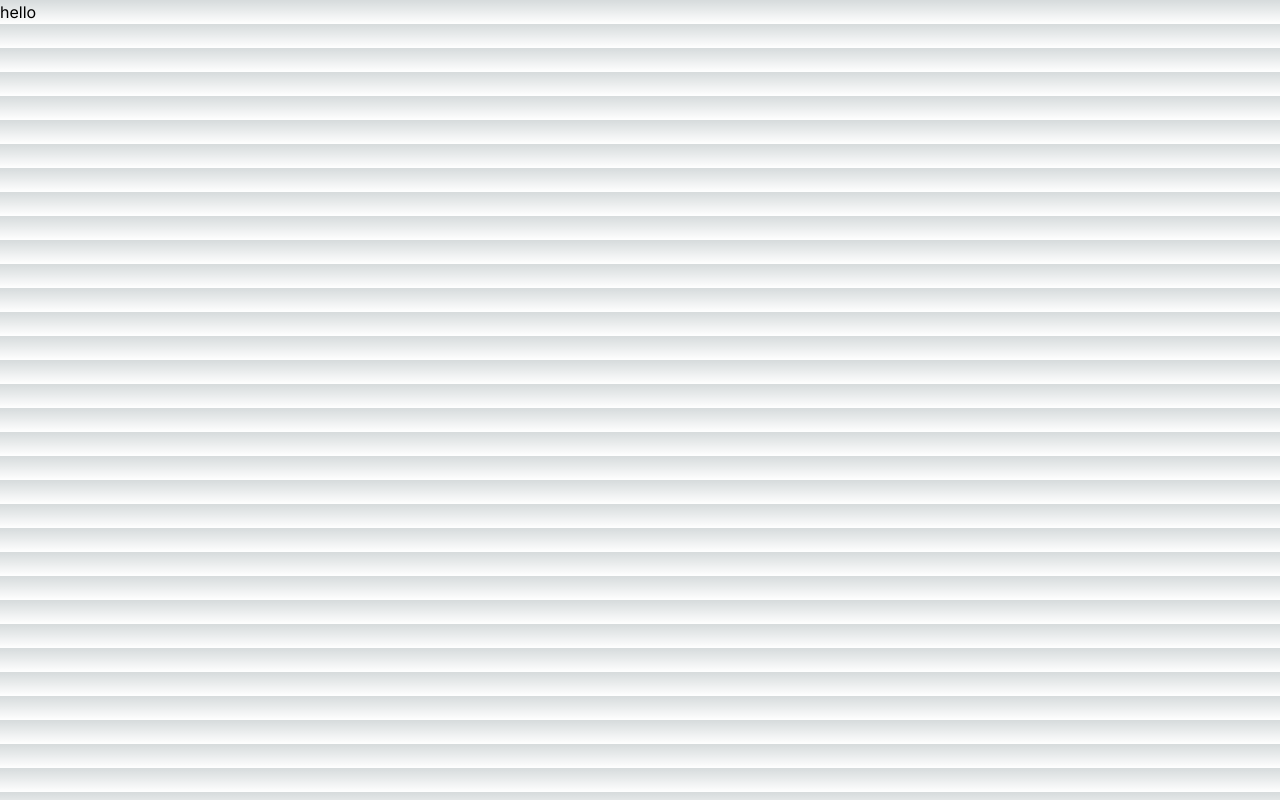
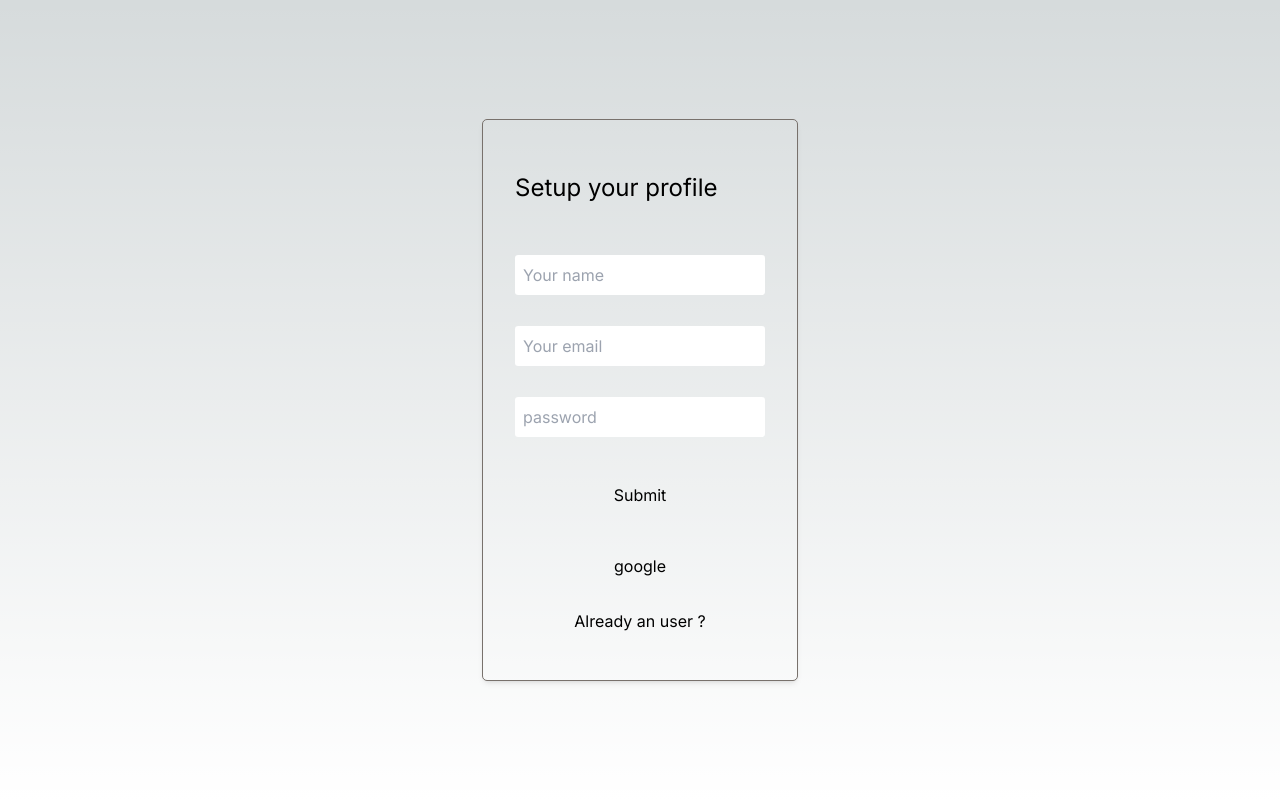
Before and after one commit to antonrejoe/social-media-for-products, a Next.js app: page /signup in a window 1280 px wide. Built offline with nearby package versions, Linux system fonts and the light colour scheme.

Commit message:
login outline is ready

```diff
--- a/src/app/[channel]/page.tsx
+++ /dev/null
@@ -1,14 +0,0 @@
-
-import React from 'react'
-
-export default function page(){
-
-
-      return <>hello</>
-
-
-
-
-
-
-}
--- a/src/app/globals.css
+++ b/src/app/globals.css
@@ -8,6 +8,7 @@
   --background-end-rgb: 255, 255, 255;
   --focus-outline-rgb: #000;
   --input-text-field-bg: #ffff;
+  --submit-google-btn-login-outline: #000;
 }
 
 @media (prefers-color-scheme: dark) {
@@ -17,6 +18,7 @@
     --background-end-rgb: 0, 0, 0;
     --focus-outline-rgb: #fff;
     --input-text-field-bg: #46464657;
+    --submit-google-btn-login-outline: #fff;
   }
 }
 
@@ -27,12 +29,16 @@ body {
       rgb(var(--background-end-rgb))) rgb(var(--background-start-rgb));
 }
 
+.login-box>div>input {
 
-.login-box>div>input {
+  background: var(--input-text-field-bg);
+}
+
+.login-box>div>input,
+.login-box>button {
 
   padding: 0.5rem;
   border-radius: 0.2rem;
-  background: var(--input-text-field-bg);
 
 }
 
@@ -40,6 +46,6 @@ body {
   outline: var(--focus-outline-rgb) 2px solid;
 }
 
-.login-box>div>button {
-  background: #000;
+.login-box>button:hover {
+  outline: var(--submit-google-btn-login-outline) solid;
 }
--- /dev/null
+++ b/src/app/login/page.tsx
@@ -0,0 +1,68 @@
+"use client";
+import React from "react";
+import { useRouter } from "next/navigation";
+import Link from "next/link";
+import { useState } from "react";
+import { Account, Client } from "appwrite";
+export default function Page() {
+  const router = useRouter();
+
+  const client = new Client()
+    .setProject(process.env.NEXT_PUBLIC_PROJECT_ID as string)
+    .setEndpoint(process.env.NEXT_PUBLIC_END_PT as string);
+  const account = new Account(client);
+
+  const googleLogin = (e: React.MouseEvent) => {
+    e.preventDefault();
+    account.createOAuth2Session("google", "http://localhost:4000/profile");
+  };
+
+  const [user, setuser] = useState({
+    email: "",
+    password: "",
+  });
+  const loginUser = async (e: React.MouseEvent) => {
+    try {
+      await account.createEmailSession(user.email, user.password);
+      router.push("/profile");
+      console.log(e);
+    } catch (error) {
+      console.log(error);
+    }
+  };
+  return (
+    <main>
+      <div className="login_container">
+        <div>Login</div>
+
+        <input
+          type="text"
+          name="name"
+          id="name"
+          onChange={(e) => {
+            setuser({
+              ...user,
+              email: e.target.value,
+            });
+          }}
+        />
+        <input
+          type="password"
+          name="password"
+          id="password"
+          onChange={(e) => {
+            setuser({
+              ...user,
+              password: e.target.value,
+            });
+          }}
+        />
+        <button onClick={loginUser} className="login_btn">
+          Submit
+        </button>
+        <button onClick={googleLogin}>google</button>
+      </div>
+      <Link href="/signup">Don't have an account ?</Link>
+    </main>
+  );
+}
--- a/src/app/page.tsx
+++ b/src/app/page.tsx
@@ -1,108 +1,3 @@
-"use client";
-import React, { useState, useEffect } from "react";
-import { useRouter } from "next/navigation";
-import Link from "next/link";
-import { Account, Client } from "appwrite";
-
-export default function Home() {
-  const client = new Client()
-    .setProject(process.env.NEXT_PUBLIC_PROJECT_ID as string)
-    .setEndpoint(process.env.NEXT_PUBLIC_END_PT as string);
-  const account = new Account(client);
-  const router = useRouter();
-  const [user, setuser] = useState({
-    name: "",
-    email: "",
-    password: "",
-  });
-
-  const googleLogin = (e: any): void => {
-    try {
-      e.preventDefault();
-      account.createOAuth2Session(
-        "google",
-        "http://localhost:3000/profile",
-        "http://localhost:3000/login"
-      );
-    } catch (error) {
-      console.log(error);
-    }
-  };
-
-  const signUpUser = async (e: any) => {
-    e.preventDefault();
-
-    const promise = account.create(
-      crypto.randomUUID(),
-      user.email,
-      user.password,
-      user.name
-    );
-
-    promise.then(
-      function (response: any) {
-        router.push("/profile"); //success
-        response.json();
-      },
-      function (error: Error) {
-        console.log(error);
-      }
-    );
-  };
-  return (
-    <main className="w-full h-[100vh] grid place-items-center">
-      <div className="login-box outline-stone-500 outline-1 outline rounded p-[2rem] shadow-md h-[70%] grid gap-4">
-        <h1 className="text-3xl my-5">Setup your profile</h1>
-        <div>
-          <input
-            id="name"
-            name="name"
-            type="text"
-            placeholder="Your name"
-            onChange={(e) => {
-              setuser({
-                ...user,
-                name: e.target.value,
-              });
-            }}
-          />
-        </div>
-        <div>
-          <input
-            id="email"
-            name="email"
-            type="text"
-            placeholder="Your email"
-            onChange={(e) => {
-              setuser({
-                ...user,
-                email: e.target.value,
-              });
-            }}
-          />
-        </div>
-        <div>
-          <input
-            id="password"
-            name="email"
-            type="password"
-            placeholder="password"
-            onChange={(e) => {
-              setuser({
-                ...user,
-                password: e.target.value,
-              });
-            }}
-          />
-        </div>
-        <button type="submit" onClick={signUpUser} className="submitBtn">
-          Submit{" "}
-        </button>
-        <button onClick={googleLogin}> google</button>
-        <Link className="block mx-auto" href="/Login">
-          Already an user ?
-        </Link>
-      </div>
-    </main>
-  );
+export default function Page() {
+  return <>The home page</>;
 }
--- /dev/null
+++ b/src/app/signup/page.tsx
@@ -0,0 +1,108 @@
+"use client";
+import React, { useState, useEffect } from "react";
+import { useRouter } from "next/navigation";
+import Link from "next/link";
+import { Account, Client } from "appwrite";
+
+export default function Home() {
+  const client = new Client()
+    .setProject(process.env.NEXT_PUBLIC_PROJECT_ID as string)
+    .setEndpoint(process.env.NEXT_PUBLIC_END_PT as string);
+  const account = new Account(client);
+  const router = useRouter();
+  const [user, setuser] = useState({
+    name: "",
+    email: "",
+    password: "",
+  });
+
+  const googleLogin = (e: any): void => {
+    try {
+      e.preventDefault();
+      account.createOAuth2Session(
+        "google",
+        "http://localhost:3000/profile",
+        "http://localhost:3000/login"
+      );
+    } catch (error) {
+      console.log(error);
+    }
+  };
+
+  const signUpUser = async (e: any) => {
+    e.preventDefault();
+
+    const promise = account.create(
+      crypto.randomUUID(),
+      user.email,
+      user.password,
+      user.name
+    );
+
+    promise.then(
+      function (response: any) {
+        router.push("/profile"); //success
+        response.json();
+      },
+      function (error: Error) {
+        console.log(error);
+      }
+    );
+  };
+  return (
+    <main className="w-full h-[100vh] grid place-items-center">
+      <div className="login-box outline-stone-500 outline-1 outline rounded p-[2rem] shadow-md h-[70%] grid gap-4">
+        <h1 className="text-2xl my-5">Setup your profile</h1>
+        <div>
+          <input
+            id="name"
+            name="name"
+            type="text"
+            placeholder="Your name"
+            onChange={(e) => {
+              setuser({
+                ...user,
+                name: e.target.value,
+              });
+            }}
+          />
+        </div>
+        <div>
+          <input
+            id="email"
+            name="email"
+            type="text"
+            placeholder="Your email"
+            onChange={(e) => {
+              setuser({
+                ...user,
+                email: e.target.value,
+              });
+            }}
+          />
+        </div>
+        <div>
+          <input
+            id="password"
+            name="email"
+            type="password"
+            placeholder="password"
+            onChange={(e) => {
+              setuser({
+                ...user,
+                password: e.target.value,
+              });
+            }}
+          />
+        </div>
+        <button type="submit" onClick={signUpUser} className="submitBtn">
+          Submit{" "}
+        </button>
+        <button onClick={googleLogin}> google</button>
+        <Link className="block mx-auto" href="/login">
+          Already an user ?
+        </Link>
+      </div>
+    </main>
+  );
+}
```
